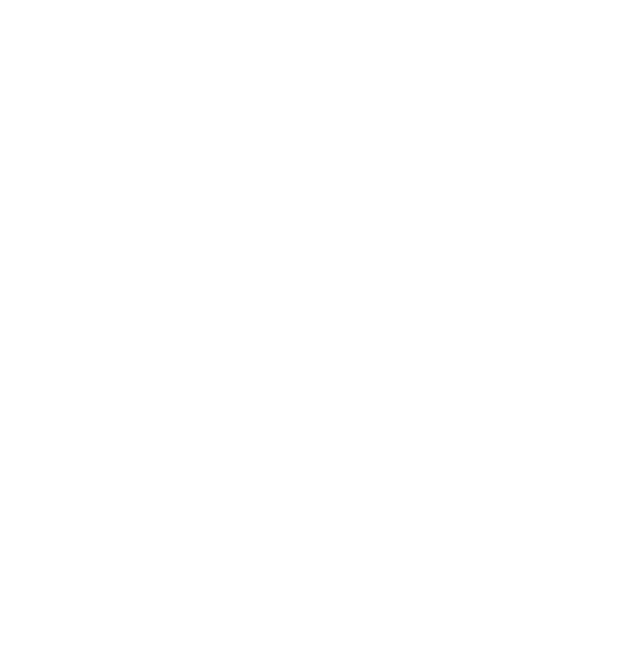
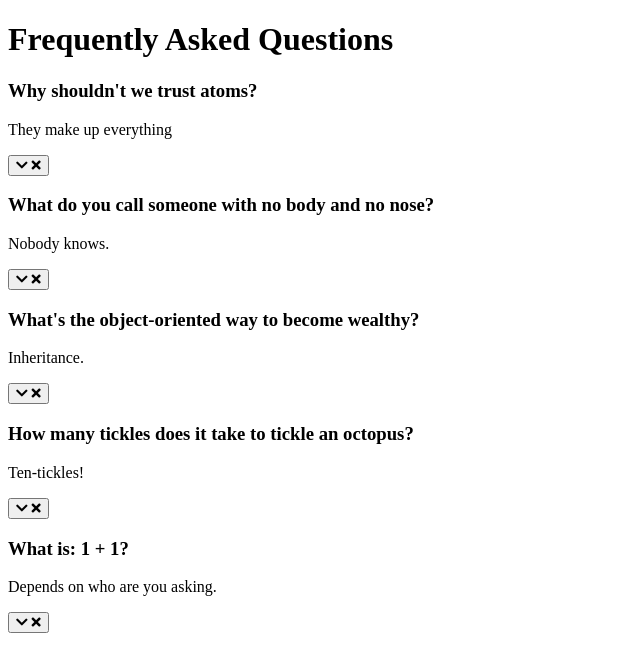
Before and after one commit to Samadeen/faq-collapse, a plain HTML site: page index.html in a window 1280 px wide. Shown: the whole page, without its empty margins (0-640 px from the left). Drawn offline with Linux system fonts and the light colour scheme.

Commit message:
HTML markup

```diff
--- a/index.html
+++ b/index.html
@@ -3,11 +3,71 @@
   <head>
     <meta charset="UTF-8" />
     <meta name="viewport" content="width=device-width, initial-scale=1.0" />
-    <link rel="stylesheet" href="https://cdnjs.cloudflare.com/ajax/libs/font-awesome/5.14.0/css/all.min.css" integrity="sha512-1PKOgIY59xJ8Co8+NE6FZ+LOAZKjy+KY8iq0G4B3CyeY6wYHN3yt9PW0XpSriVlkMXe40PTKnXrLnZ9+fkDaog==" crossorigin="anonymous" />
+    <link
+      rel="stylesheet"
+      href="https://cdnjs.cloudflare.com/ajax/libs/font-awesome/5.14.0/css/all.min.css"
+      integrity="sha512-1PKOgIY59xJ8Co8+NE6FZ+LOAZKjy+KY8iq0G4B3CyeY6wYHN3yt9PW0XpSriVlkMXe40PTKnXrLnZ9+fkDaog=="
+      crossorigin="anonymous"
+    />
     <link rel="stylesheet" href="style.css" />
     <title>FAQ</title>
   </head>
   <body>
+    <h1>Frequently Asked Questions</h1>
+    <div class="faq-container">
+      <div class="faq active">
+        <h3 class="faq-title">Why shouldn't we trust atoms?</h3>
+
+        <p class="faq-text">They make up everything</p>
+
+        <button class="faq-toggle">
+          <i class="fas fa-chevron-down"></i>
+          <i class="fas fa-times"></i>
+        </button>
+      </div>
+
+      <div class="faq">
+        <h3 class="faq-title">
+          What do you call someone with no body and no nose?
+        </h3>
+        <p class="faq-text">Nobody knows.</p>
+        <button class="faq-toggle">
+          <i class="fas fa-chevron-down"></i>
+          <i class="fas fa-times"></i>
+        </button>
+      </div>
+
+      <div class="faq">
+        <h3 class="faq-title">
+          What's the object-oriented way to become wealthy?
+        </h3>
+        <p class="faq-text">Inheritance.</p>
+        <button class="faq-toggle">
+          <i class="fas fa-chevron-down"></i>
+          <i class="fas fa-times"></i>
+        </button>
+      </div>
+
+      <div class="faq">
+        <h3 class="faq-title">
+          How many tickles does it take to tickle an octopus?
+        </h3>
+        <p class="faq-text">Ten-tickles!</p>
+        <button class="faq-toggle">
+          <i class="fas fa-chevron-down"></i>
+          <i class="fas fa-times"></i>
+        </button>
+      </div>
+
+      <div class="faq">
+        <h3 class="faq-title">What is: 1 + 1?</h3>
+        <p class="faq-text">Depends on who are you asking.</p>
+        <button class="faq-toggle">
+          <i class="fas fa-chevron-down"></i>
+          <i class="fas fa-times"></i>
+        </button>
+      </div>
+    </div>
     <script src="script.js"></script>
   </body>
 </html>
```
